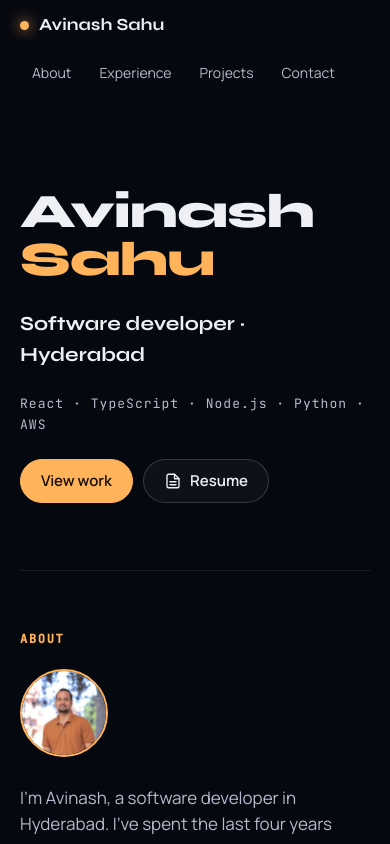
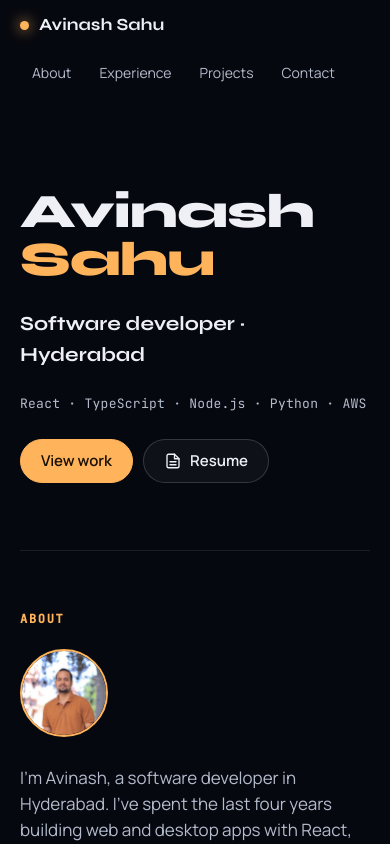
Before and after one commit to Avinash9694/Avinash9694.github.io, a React (Vite) app: page / in a window 390 px wide. Shown: the top 844 px of the page. Built offline with nearby package versions, Linux system fonts and the light colour scheme.

Commit message:
fix(hero): keep the five-item stack line from leaving one item alone on phones

```diff
--- a/src/static/static-portfolio.module.css
+++ b/src/static/static-portfolio.module.css
@@ -76,6 +76,14 @@
   font-size: 13px;
   letter-spacing: 0.08em;
   color: var(--text-2);
+  text-wrap: balance;
+}
+
+/* Five items only just fit a phone; tighten rather than leave one item alone on a line. */
+@media (max-width: 420px) {
+  .stack {
+    letter-spacing: 0.02em;
+  }
 }
 
 .actions {
--- a/src/ui/overlay.module.css
+++ b/src/ui/overlay.module.css
@@ -96,7 +96,15 @@
   font-size: 13px;
   letter-spacing: 0.08em;
   color: var(--text-2);
+  text-wrap: balance;
   text-shadow: 0 2px 16px rgba(0, 0, 0, 0.8);
+}
+
+/* Five items only just fit a phone; tighten rather than leave one item alone on a line. */
+@media (max-width: 420px) {
+  .stack {
+    letter-spacing: 0.02em;
+  }
 }
 
 /* About */
```
